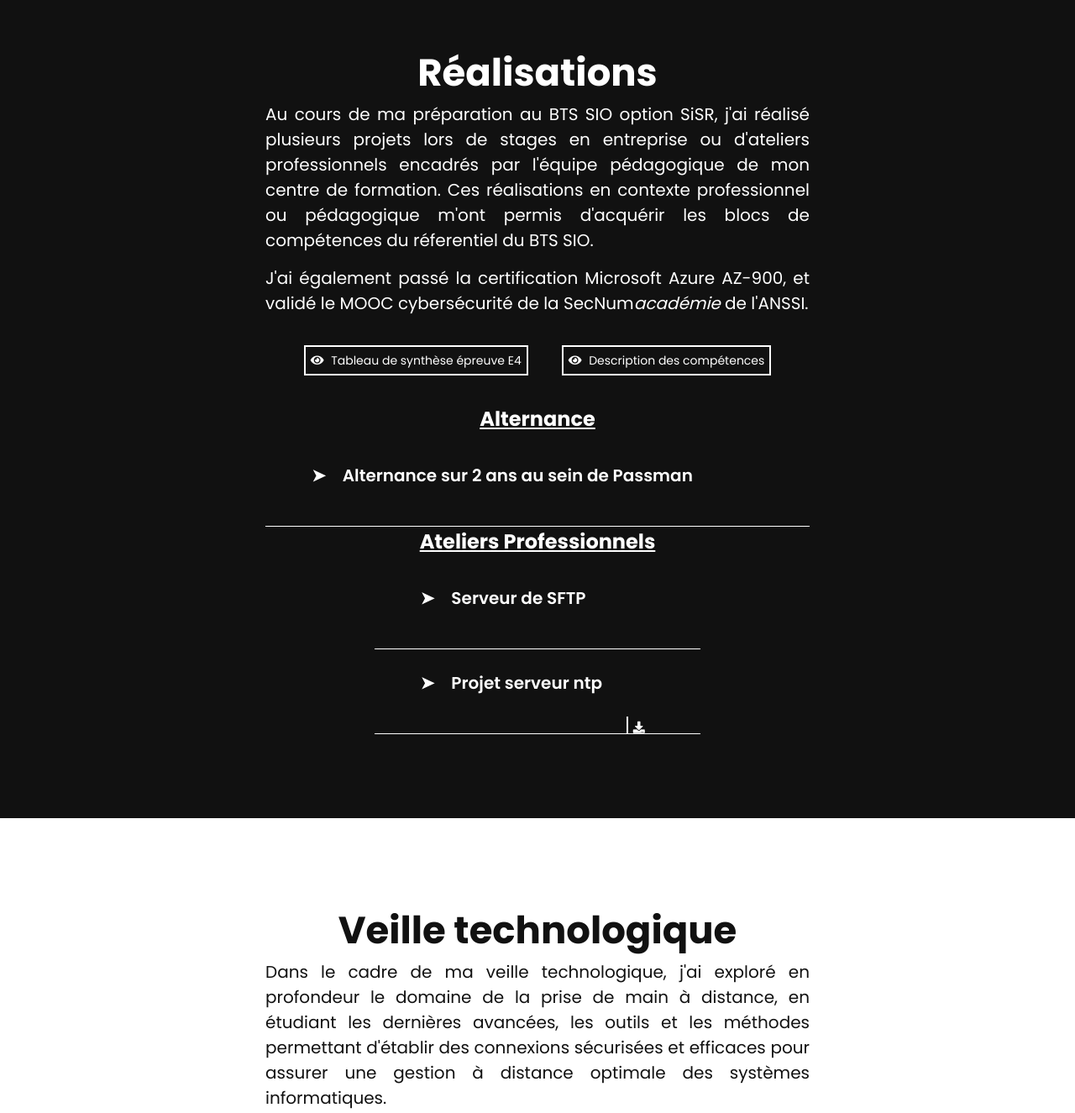
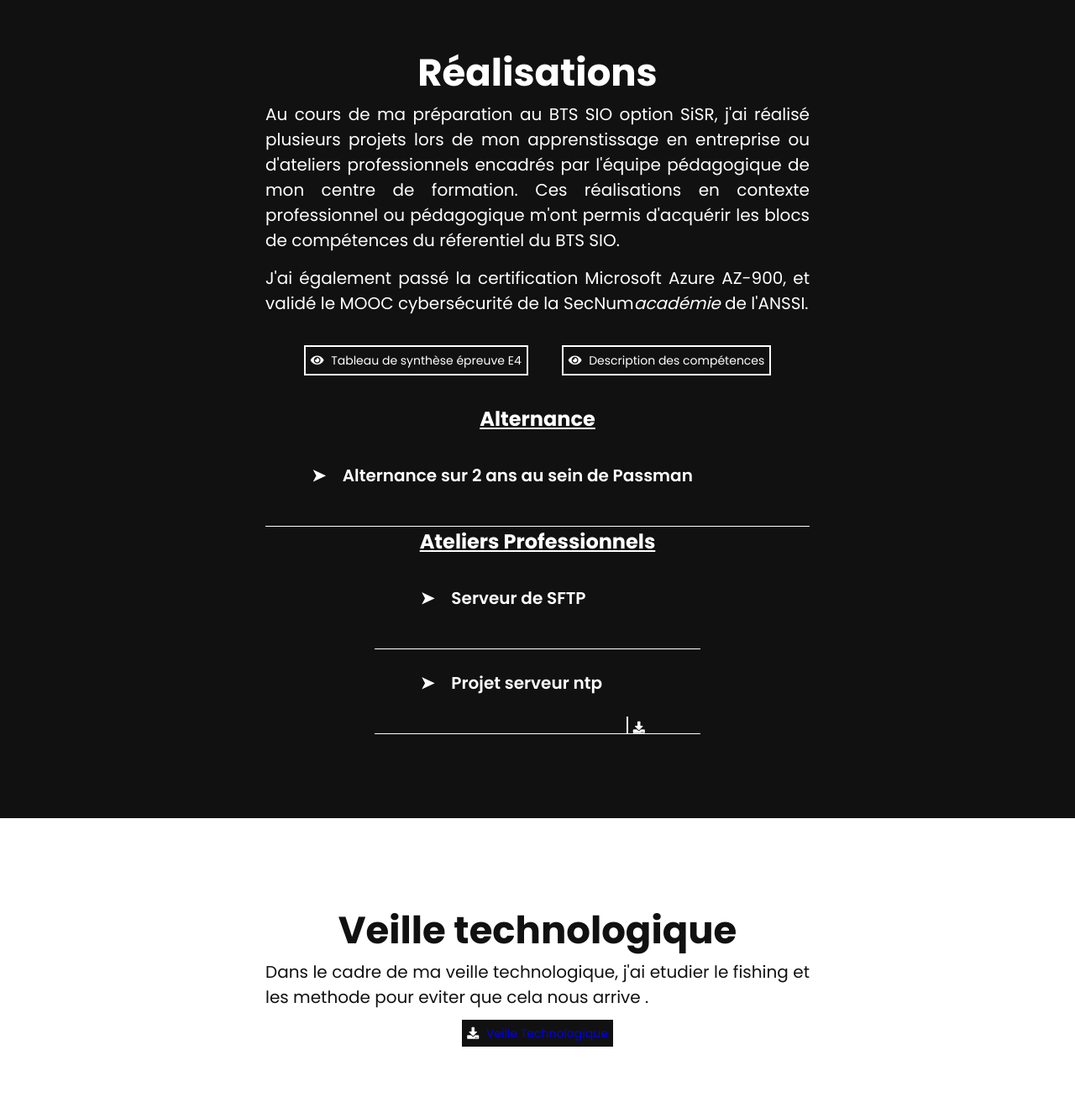
Before and after one commit to amineledevdeisitech2/portefolio2, a plain HTML site: page index.html in a window 1280 px wide. Shown: the part 3540-4865 px from the top of the page at 84% size. Drawn offline with Linux system fonts and the light colour scheme.

Commit message:
portefolio

```diff
--- a/index.html
+++ b/index.html
@@ -186,7 +186,7 @@
                 <h2>Réalisations</h2>
                 <div class="contentBx">
                     <p>
-                        Au cours de ma préparation au BTS SIO option SiSR, j'ai réalisé plusieurs projets lors de stages
+                        Au cours de ma préparation au BTS SIO option SiSR, j'ai réalisé plusieurs projets lors de mon apprenstissage
                         en entreprise ou d'ateliers professionnels encadrés par l'équipe pédagogique de mon centre de
                         formation. Ces réalisations en contexte professionnel ou pédagogique m'ont permis d'acquérir les
                         blocs de compétences du réferentiel du BTS SIO.
@@ -304,7 +304,7 @@
                 <h2>Veille technologique</h2>
                 <div class="contentBx">
                     <p>
-                        Dans le cadre de ma veille technologique, j'ai exploré en profondeur le domaine de la prise de main à distance, en étudiant les dernières avancées, les outils et les méthodes permettant d'établir des connexions sécurisées et efficaces pour assurer une gestion à distance optimale des systèmes informatiques.</p>
+                        Dans le cadre de ma veille technologique, j'ai etudier le fishing et les methode pour eviter que cela nous arrive .</p>
                 </div>
                 <div class="dropdown">
                     <span class="dropdown-btn"><i class="fa fa-download" ></i><a class="Amine" href="assets/docs/docamine/Les.pdf" target="_blank">
```
